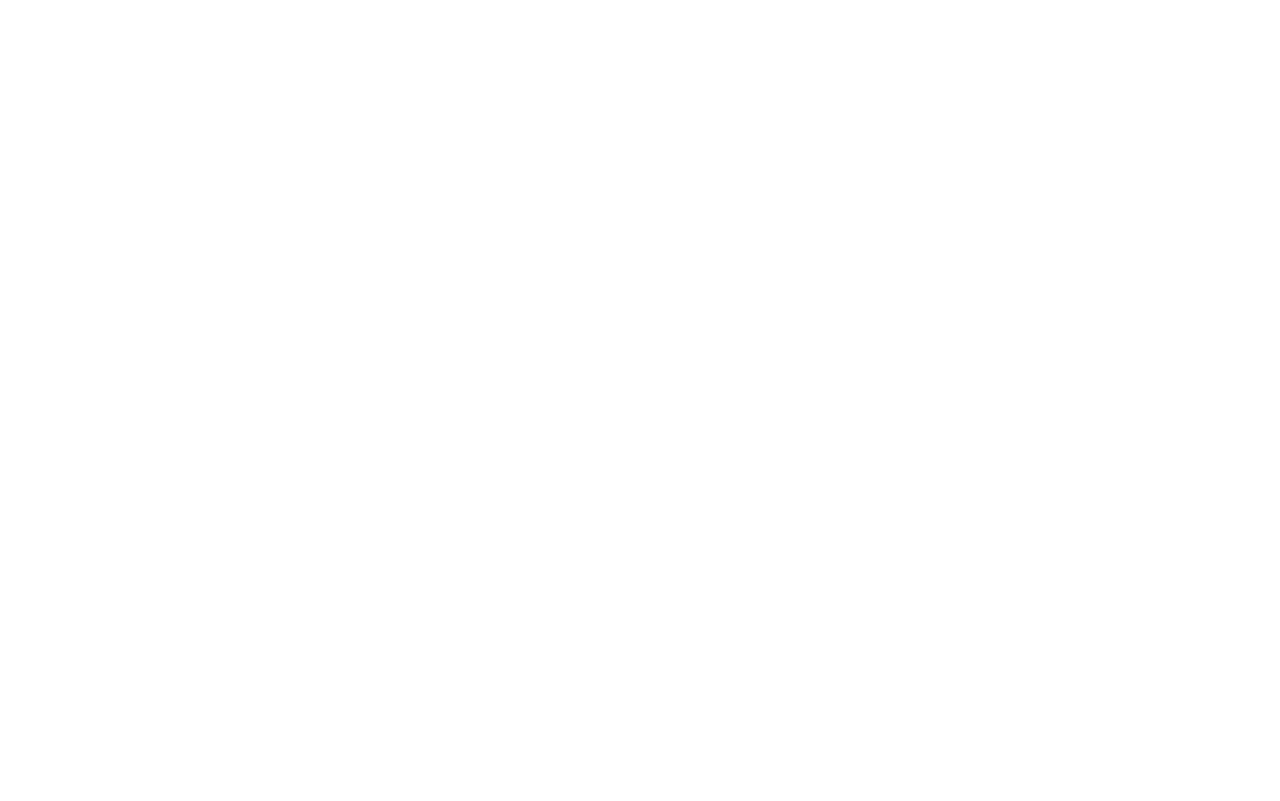
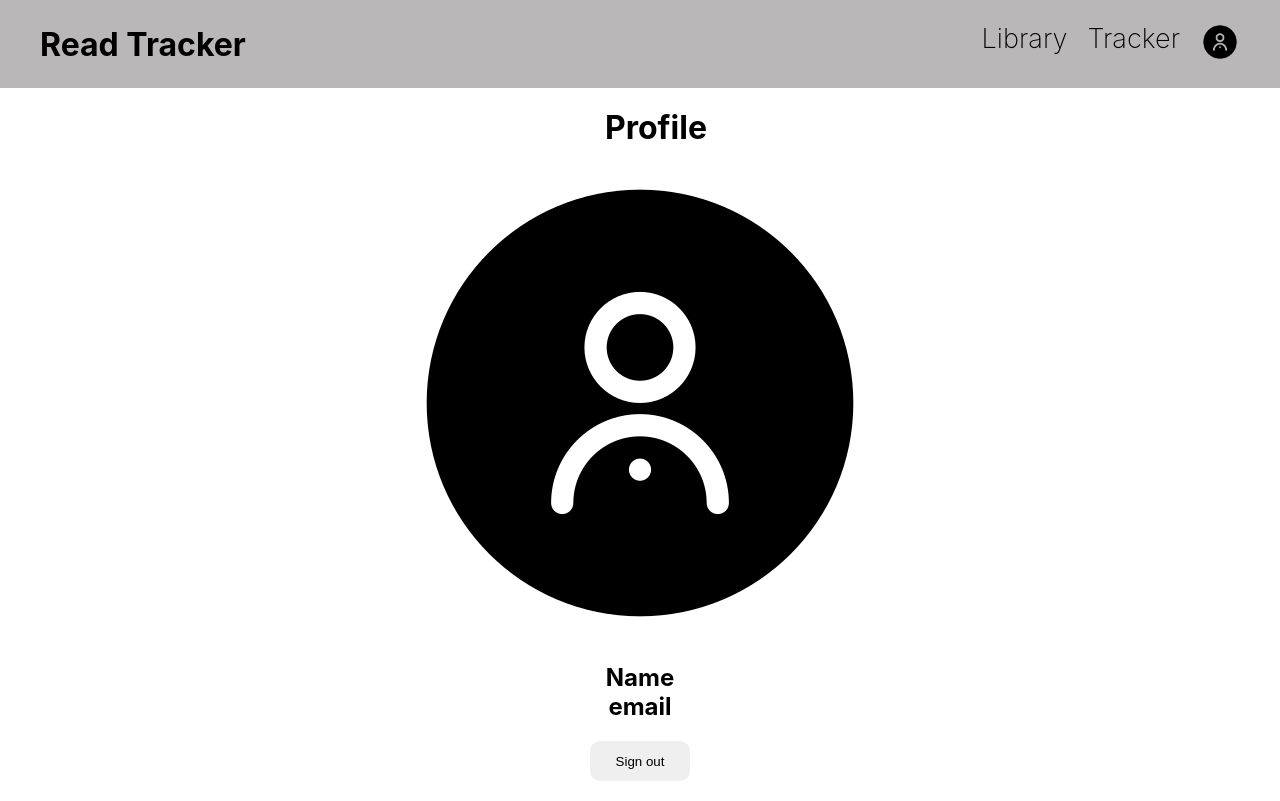
Before and after one commit to valentinavillegasc/Read-tracking, a React (Create React App) app in the folder client/: page /profile in a window 1280 px wide. Before the commit this address had no page. Built offline with nearby package versions, Linux system fonts and the light colour scheme.

Commit message:
sign out

```diff
--- a/client/src/App.js
+++ b/client/src/App.js
@@ -7,6 +7,7 @@
 import Detail from "./views/Detail";
 import CheckEmail from "./views/CheckEmail";
 import ConfirmEmail from "./views/ConfirmEmail";
+import UserProfile from "./views/UserProfile";
 function App() {
   return (
     <div className="App">
@@ -18,6 +19,7 @@
         <Route path="/detail/:id" element={<Detail />} />
         <Route path="/checkemail" element={<CheckEmail />} />
         <Route path="/confirm/:token" element={<ConfirmEmail />} />
+        <Route path="/profile" element={<UserProfile />} />
       </Routes>
     </div>
   );
--- a/client/src/components/NavBar.jsx
+++ b/client/src/components/NavBar.jsx
@@ -28,7 +28,7 @@
             <Link to="/library" className={style.option}>
               Tracker
             </Link>
-            <Link>
+            <Link to="/profile">
               <img src={user} alt="Profile" className={style.profile} />
             </Link>
           </>
--- a/client/src/views/Login.jsx
+++ b/client/src/views/Login.jsx
@@ -38,7 +38,6 @@
         localStorage.setItem("idSession", user.userId);
         localStorage.setItem("fullname", user.fullname);
         localStorage.setItem("email", user.email);
-        localStorage.setItem("password", user.password);
 
         localStorage.setItem(
           "userData",
--- /dev/null
+++ b/client/src/views/Styles/UserProfiles.module.css
@@ -0,0 +1,7 @@
+.signOut {
+  width: 100px;
+  height: 40px;
+  margin: 20px;
+  border: 0;
+  border-radius: 10px;
+}
--- /dev/null
+++ b/client/src/views/UserProfile.jsx
@@ -0,0 +1,40 @@
+import React from "react";
+import NavBar from "../components/NavBar";
+import user from "../assets/user.png";
+import style from "./Styles/UserProfiles.module.css";
+import { useNavigate } from "react-router-dom";
+
+export default function UserProfile() {
+  const navigate = useNavigate();
+
+  const handleSignOut = () => {
+    localStorage.setItem("idSession", "");
+    localStorage.setItem("fullname", "");
+    localStorage.setItem("email", "");
+
+    localStorage.setItem(
+      "userData",
+      JSON.stringify({
+        fullname: "",
+        email: "",
+        password: "",
+      })
+    );
+    navigate("/login");
+  };
+
+  return (
+    <div>
+      <NavBar />
+      <h1>Profile</h1>
+      <div>
+        <img src={user} alt="Pofile" />
+        <h2>Name</h2>
+        <h2>email</h2>
+        <button className={style.signOut} onClick={handleSignOut}>
+          Sign out
+        </button>
+      </div>
+    </div>
+  );
+}
```
